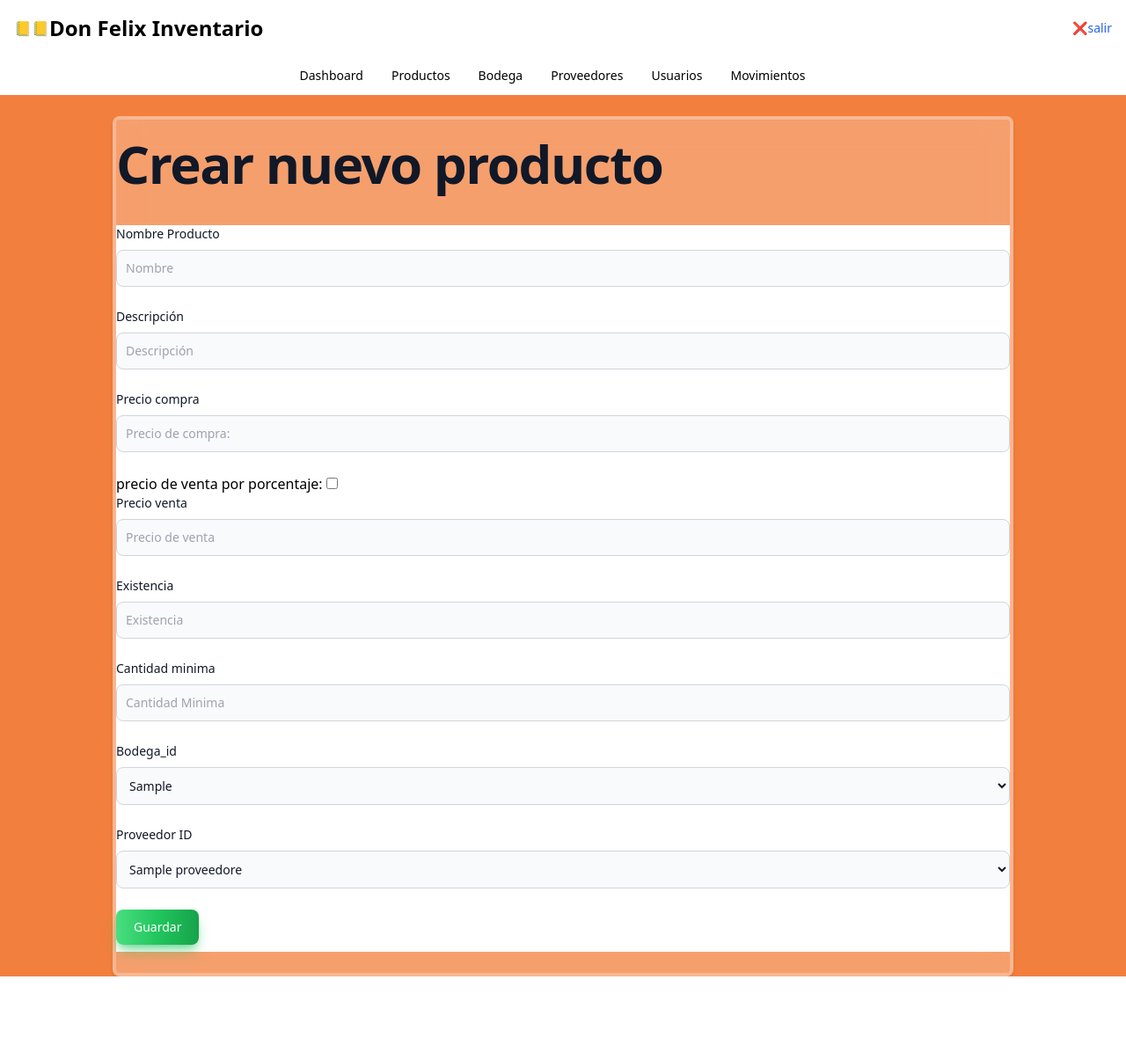
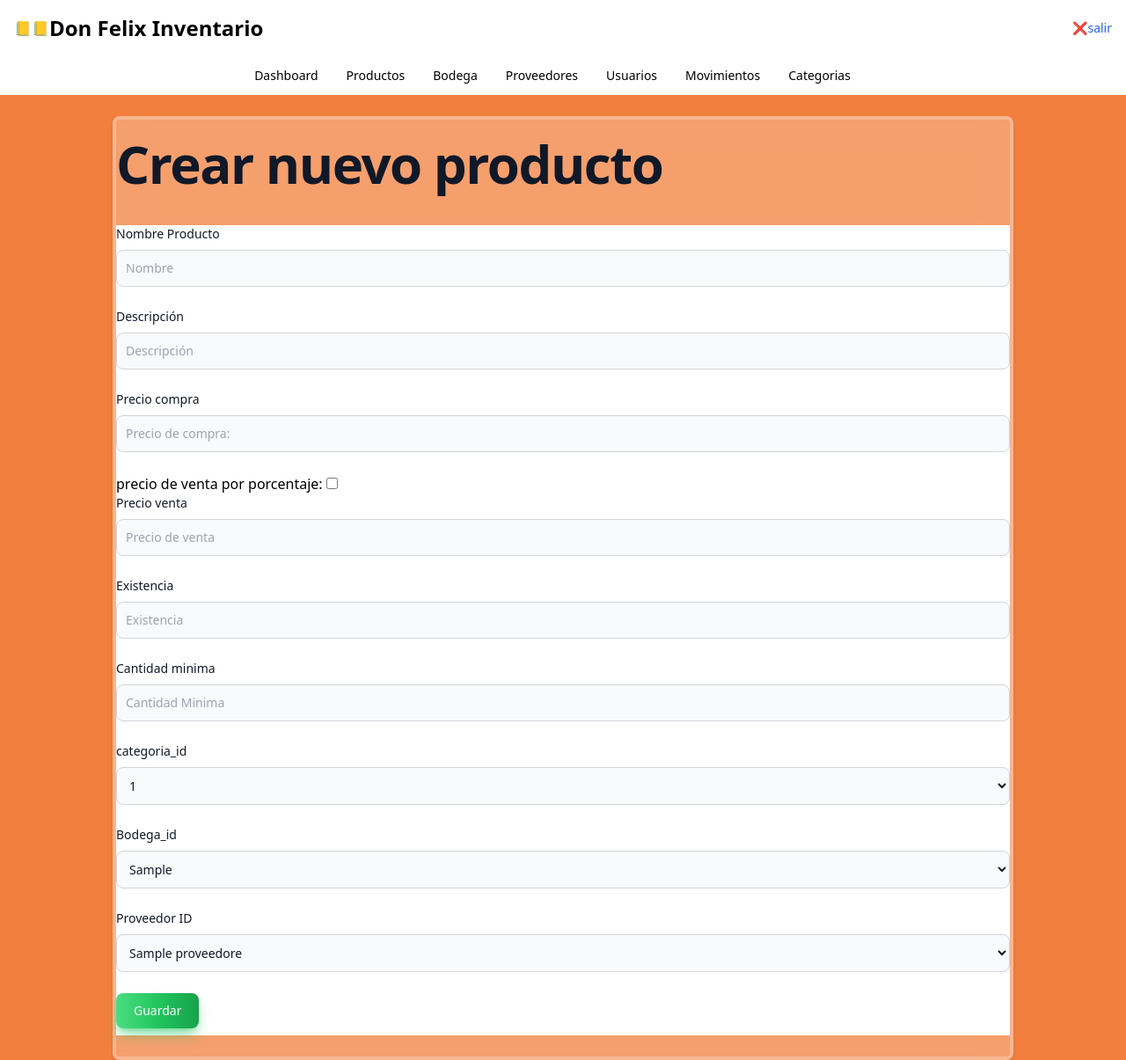
Before and after one commit to charlius/inventarioFenix, a Flask app: page /productos/crear_producto in a window 1280 px wide. Shown: the whole page at 88% size. Before the commit the page ends 1110 px from the top, so only its background shows below. Run offline with Flask 3, Linux system fonts and the light colour scheme; the visitor is signed in with stand-in values (Sample User, id 1); tables that the repository leaves empty or names only in its code hold one stand-in row (values such as "Sample post"); some libraries are stand-ins or nearby versions.

Commit message:
categorias y arreglos

```diff
--- a/app.py
+++ b/app.py
@@ -1,7 +1,7 @@
 import json
 from werkzeug.security import check_password_hash
 from flask import Flask, jsonify, render_template, request, redirect, session
-from src.gestion_inventario_db import Bodega, Movimiento, Producto, Proveedor, Usuario
+from src.gestion_inventario_db import Bodega, Categoria, Movimiento, Producto, Proveedor, Usuario
 
 
 
@@ -92,6 +92,7 @@ def crear_producto():
         cantidad_minima = request.form['cantidad_minima']
         precio_compra = request.form['precio_compra']
         precio_venta = request.form['precio_venta']
+        id_categoria = request.form['categoria_id']
         nuevo_producto = Producto(
            nombre_producto=nombre,
            descripcion=descripcion,
@@ -100,13 +101,16 @@ def crear_producto():
            cantidad=cantidad,
            cantidad_minima=cantidad_minima,
            proveedor_id=proveedor_id,
-           id_bodega=id_bodega
+           id_bodega=id_bodega,
+           id_categoria=id_categoria
         )
         nuevo_producto.guardar()
         return redirect('/productos')
+    categorias = Categoria.obtener_todos()
+    print(categorias)
     proveedores = Proveedor.obtener_todos()
     bodegas = Bodega.obtener_todos()
-    return render_template('crear_producto.html', proveedores=proveedores, bodegas=bodegas)
+    return render_template('crear_producto.html', proveedores=proveedores, bodegas=bodegas, categorias=categorias)
 
 
 @app.route('/productos/<int:producto_id>/editar', methods=['GET', 'POST'])
@@ -117,6 +121,7 @@ def editar_producto(producto_id=0):
     if not producto:
         return redirect('/productos')
     if request.method == 'POST':
+        print(request.form)
         nombre = request.form['nombre']
         descripcion = request.form['descripcion']
         proveedor_id = request.form['proveedor_id']
@@ -125,6 +130,7 @@ def editar_producto(producto_id=0):
         cantidad_minima = request.form['cantidad_minima']
         precio_compra = request.form['precio_compra']
         precio_venta = request.form['precio_venta']
+        categoria_id = request.form['categoria_id']
 
         producto_edit = Producto(
            nombre_producto=nombre,
@@ -134,16 +140,18 @@ def editar_producto(producto_id=0):
            cantidad=cantidad,
            cantidad_minima=cantidad_minima,
            proveedor_id=proveedor_id,
-           id_bodega=id_bodega
+           id_bodega=id_bodega,
+           categoria_id=categoria_id
         )
         producto_edit.id = producto_id
-        print(producto_edit.id)
 
         producto_edit.editar()
         return redirect('/productos')
+    categorias = Categoria.obtener_todos()
     proveedores = Proveedor.obtener_todos()
     bodegas = Bodega.obtener_todos()
-    return render_template('editar_producto.html', producto=producto, proveedores=proveedores, bodegas=bodegas)
+    print(print(f"id cat: {producto.id_categoria}"))
+    return render_template('editar_producto.html', producto=producto, proveedores=proveedores, bodegas=bodegas, categorias=categorias)
 
 
 @app.route('/filtrar', methods=['GET'])
@@ -212,6 +220,51 @@ def crear_proveedor():
         return redirect('/proveedores')
     return render_template('crear_proveedor.html')
 
+@app.route('/categorias')
+def categorias():
+    if 'usuario' in session:
+        usuario = Usuario.obtener_por_email(session['usuario'])
+        categorias = Categoria.obtener_todos()
+
+        # incluir variable en la respuesta
+        return render_template('categorias.html', usuario=usuario, categorias=categorias)
+    else:
+        return redirect('/')
+
+@app.route('/categoria/crear_categoria', methods=['GET', 'POST'])
+def crear_categoria():
+    if 'usuario' not in session:
+        return redirect('/')
+    if request.method == 'POST':
+        print("hola")
+        nombre_categoria = request.form['nombre_categoria']
+
+        nueva_categoria = Categoria(
+           nombre=nombre_categoria
+          )
+        nueva_categoria.guardar()
+        return redirect('/categorias')
+    return render_template('crear_categorias.html')
+
+@app.route('/categorias/<int:categoria_id>/editar', methods=['GET', 'POST'])
+def editar_categorias(categoria_id=0):
+    if 'usuario' not in session:
+        return redirect('/')
+    categoria = Categoria.obtener_por_id(categoria_id)
+    if not categoria:
+        return redirect('/categorias')
+    if request.method == 'POST':
+        nombre = request.form['nombre_categoria']
+
+        categoria_edit = Categoria(
+           nombre=nombre
+        )
+        categoria_edit.id = categoria_id
+        print(categoria_edit.id)
+
+        categoria_edit.editar()
+        return redirect('/categorias')
+    return render_template('editar_categorias.html', categoria=categoria)
 
 @app.route('/bodegas')
 def bodegas():
--- a/src/gestion_inventario_db.py
+++ b/src/gestion_inventario_db.py
@@ -58,7 +58,8 @@ class Producto:
       cantidad=0,
       cantidad_minima=0,
       proveedor_id=0,
-      id_bodega=0
+      id_bodega=0,
+      categoria_id=0
 ):
     self.conexion_db = ConexionBaseDatos()
     self.id = None
@@ -70,15 +71,16 @@ class Producto:
     self.cantidad_minima = cantidad_minima
     self.proveedor_id = proveedor_id
     self.id_bodega = id_bodega
+    self.id_categoria = categoria_id
 
   def guardar(self):
-    consulta = "INSERT INTO productos (nombre_producto, descripcion, precio_compra, precio_venta, cantidad, cantidad_minima, proveedor_id, id_bodega) VALUES (%s, %s, %s, %s, %s, %s, %s, %s)"
-    valores = (self.nombre_producto, self.descripcion, self.precio_compra, self.precio_venta, self.cantidad, self.cantidad_minima, self.proveedor_id, self.id_bodega)
+    consulta = "INSERT INTO productos (nombre_producto, descripcion, precio_compra, precio_venta, cantidad, cantidad_minima, proveedor_id, id_bodega, id_categoria) VALUES (%s, %s, %s, %s, %s, %s, %s, %s,%s)"
+    valores = (self.nombre_producto, self.descripcion, self.precio_compra, self.precio_venta, self.cantidad, self.cantidad_minima, self.proveedor_id, self.id_bodega, self.id_categoria)
     self.conexion_db.ejecutar_consulta(consulta, valores)
 
   def editar(self):
-    consulta = "UPDATE productos SET nombre_producto=%s, descripcion=%s, precio_compra=%s, precio_venta=%s, cantidad=%s, cantidad_minima=%s, proveedor_id=%s, id_bodega=%s WHERE id=%s"
-    valores = (self.nombre_producto, self.descripcion, self.precio_compra, self.precio_venta, self.cantidad, self.cantidad_minima, self.proveedor_id, self.id_bodega, self.id)
+    consulta = "UPDATE productos SET nombre_producto=%s, descripcion=%s, precio_compra=%s, precio_venta=%s, cantidad=%s, cantidad_minima=%s, proveedor_id=%s, id_bodega=%s, id_categoria=%s WHERE id=%s"
+    valores = (self.nombre_producto, self.descripcion, self.precio_compra, self.precio_venta, self.cantidad, self.cantidad_minima, self.proveedor_id, self.id_bodega, self.id_categoria, self.id)
     self.conexion_db.ejecutar_consulta(consulta, valores)
 
 
@@ -104,7 +106,7 @@ class Producto:
     resultado = conexion_db.ejecutar_consulta(consulta, valores)
     producto = None
     if len(resultado) > 0:
-      producto = Producto(resultado[0][1], resultado[0][2], resultado[0][3], resultado[0][4], resultado[0][5], resultado[0][6],resultado[0][7],resultado[0][8])
+      producto = Producto(resultado[0][1], resultado[0][2], resultado[0][3], resultado[0][4], resultado[0][5], resultado[0][6],resultado[0][7],resultado[0][8],resultado[0][9])
       producto.id = resultado[0][0]
     return producto
 
@@ -163,9 +165,46 @@ class Bodega:
       bodega.id = resultado[0][0]
     return bodega
 
+class Categoria:
+  def __init__(self, nombre):
+    self.conexion_db = ConexionBaseDatos()
+    self.id = None
+    self.nombre = nombre
 
+  def guardar(self):
+    consulta = "INSERT INTO categorias (nombre) VALUES (%s)"
+    valores = (self.nombre,)
+    self.conexion_db.ejecutar_consulta(consulta, valores)
 
+  def editar(self):
+    consulta = "UPDATE categorias SET nombre=%s WHERE id=%s"
+    valores = (self.nombre, self.id)
+    self.conexion_db.ejecutar_consulta(consulta, valores)
 
+  @staticmethod
+  def obtener_todos():
+    consulta = "SELECT * FROM categorias"
+    conexion_db = ConexionBaseDatos()
+    resultados = conexion_db.ejecutar_consulta(consulta)
+    categorias = []
+    for resultado in resultados:
+      categoria = Categoria(resultado[1])
+      categoria.id = resultado[0]
+      categorias.append(categoria)
+
+    return categorias
+
+  @staticmethod
+  def obtener_por_id(id):
+    consulta = "SELECT * FROM categorias WHERE id=%s"
+    valores = (id,)
+    conexion_db = ConexionBaseDatos()
+    resultado = conexion_db.ejecutar_consulta(consulta, valores)
+    categoria = None
+    if len(resultado) > 0:
+      categoria = Categoria(resultado[0][1])
+      categoria.id = resultado[0][0]
+    return categoria
 
 
 class Usuario:
@@ -261,7 +300,8 @@ class Movimiento:
       movimiento.fecha = resultado[5].strftime("%Y-%m-%d %H:%M:%S")
       movimiento.precio_venta = resultado[6]
       movimiento.total_venta = (resultado[6]*resultado[3])
-      movimiento.precio_compra = resultado[7]*resultado[3]
+      movimiento.precio_compra = resultado[7]
+      movimiento.total_compra = (resultado[7]*resultado[3])
       print(movimiento.tipo_movimiento)
       movimientos.append(movimiento)
     return movimientos
@@ -330,7 +370,8 @@ class Movimiento:
       movimiento.fecha = resultado[5].strftime("%Y-%m-%d %H:%M:%S")
       movimiento.precio_venta = resultado[6]
       movimiento.total_venta = (resultado[6]*resultado[3])
-      movimiento.precio_compra = resultado[7]*resultado[3]
+      movimiento.precio_compra = resultado[7]
+      movimiento.total_compra = (resultado[7]*resultado[3])
       print(movimiento.tipo_movimiento)
       movimientos.append(movimiento)
     return movimientos
@@ -357,7 +398,8 @@ class Movimiento:
       movimiento.fecha = resultado[5].strftime("%Y-%m-%d %H:%M:%S")
       movimiento.precio_venta = resultado[6]
       movimiento.total_venta = (resultado[6]*resultado[3])
-      movimiento.precio_compra = resultado[7]*resultado[3]
+      movimiento.precio_compra = resultado[7]
+      movimiento.total_compra = (resultado[7]*resultado[3])
       print(movimiento.tipo_movimiento)
       movimientos.append(movimiento)
     return movimientos
--- a/templates/crear_producto.html
+++ b/templates/crear_producto.html
@@ -35,6 +35,14 @@
         <div class="mb-6">
             <label class="block mb-2 text-sm font-medium text-gray-900 dark:text-white" for="cantidad_minima">Cantidad minima</label>
             <input type="number" class="bg-gray-50 border border-gray-300 text-gray-900 text-sm rounded-lg focus:ring-blue-500 focus:border-blue-500 block w-full p-2.5 dark:bg-gray-700 dark:border-gray-600 dark:placeholder-gray-400 dark:text-white dark:focus:ring-blue-500 dark:focus:border-blue-500" id="cantidad_minima" name="cantidad_minima" required placeholder="Cantidad Minima">
+        </div>
+        <div class="mb-6">
+            <label class="block mb-2 text-sm font-medium text-gray-900 dark:text-white" for="bodega_id">categoria_id</label>
+            <select class="bg-gray-50 border border-gray-300 text-gray-900 text-sm rounded-lg focus:ring-blue-500 focus:border-blue-500 block w-full p-2.5 dark:bg-gray-700 dark:border-gray-600 dark:placeholder-gray-400 dark:text-white dark:focus:ring-blue-500 dark:focus:border-blue-500" id="categoria_id" name="categoria_id" required placeholder="categoria">
+                {% for categoria in categorias %}
+                    <option value="{{ categoria.id }}">{{ categoria.nombre }}</option>
+                {% endfor %}
+            </select>
         </div>
         <div class="mb-6">
             <label class="block mb-2 text-sm font-medium text-gray-900 dark:text-white" for="bodega_id">Bodega_id</label>
--- a/templates/dashboard.html
+++ b/templates/dashboard.html
@@ -56,6 +56,9 @@
                   <li>
                       <a class="nav-link" href="{{ url_for('movimientos') }}">Movimientos</a>
                   </li>
+                  <li>
+                    <a class="nav-link" href="{{ url_for('categorias') }}">Categorias</a>
+                </li>
               </ul>
 
           </div>
--- a/templates/movimientos.html
+++ b/templates/movimientos.html
@@ -86,10 +86,9 @@
                         total_invertido_input.value = 0
 						$.each(data, function(index, value) {
 							$("#tabla_movimientos tbody").append("<tr><td>" + value.id + "</td><td>" + value.id_producto + "</td><td>" + value.precio_venta + "</td><td>" + value.precio_compra + "</td><td>" + value.id_bodega + "</td><td>" + value.cantidad + "</td><td>" + value.tipo_movimiento + "</td><td>" + value.fecha + "</td><</tr>");
-
                             if (value.tipo_movimiento === "entrada"){
                                 console.log(value.precio_compra)
-                                total_invertido = total_invertido + value.precio_compra
+                                total_invertido = total_invertido + value.total_compra
                                 console.log(total_invertido)
                                 total_invertido_input.value = total_invertido
                             }
```
Also changed, not shown: templates/categorias.html (added, +50 -0 lines), templates/crear_categorias.html (added, +16 -0 lines), templates/editar_categorias.html (added, +14 -0 lines), templates/editar_producto.html (+19 -3 lines).
